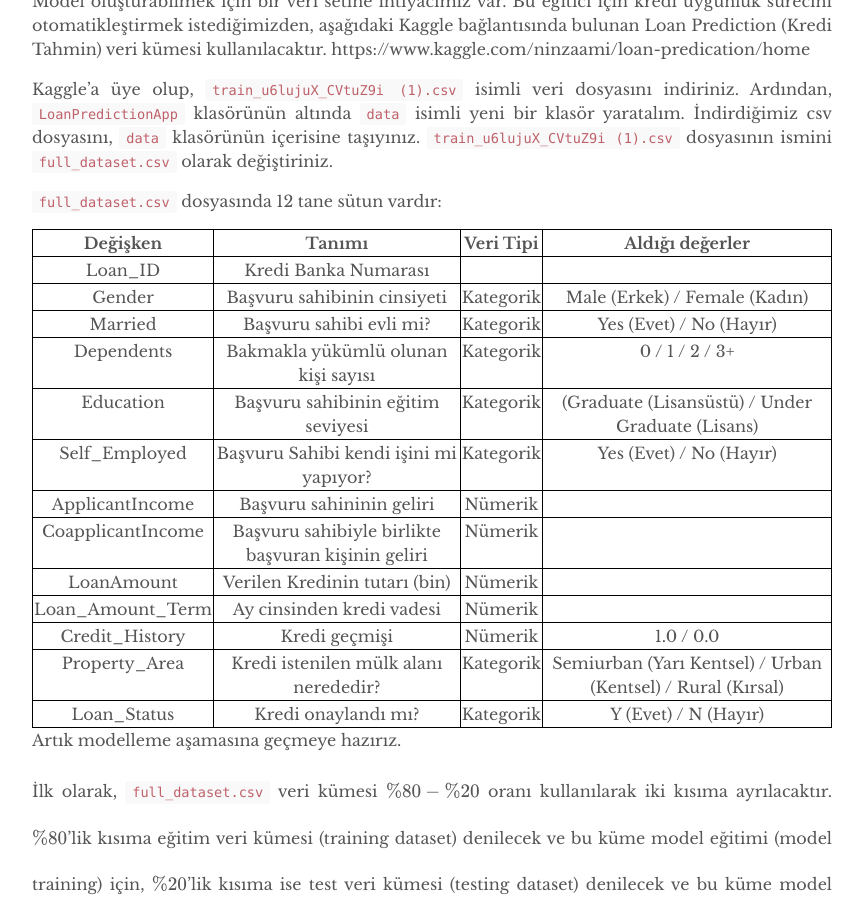
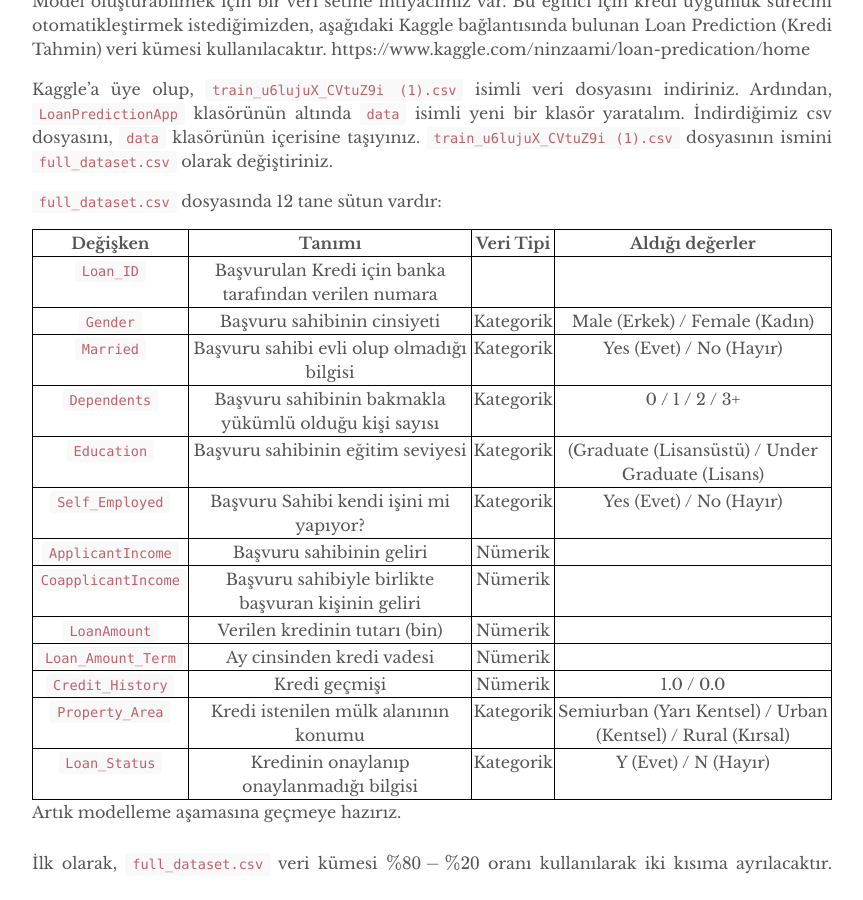
Before and after one commit to mmuratarat/turkish, a Jekyll site: the page built from _posts/2022-01-09-webapp_with_ML_model.md, in a window 1280 px wide and 900 px high, scrolled down 6854 px. Shown: the whole window, without its empty margins (208-1071 px from the left). Built offline with Jekyll 4.4.1, drawn with Linux system fonts in a browser that asks for light colours; nearby versions of some CDN libraries; formulas are drawn with MathJax 3; comment, search, counter and statistics services are not loaded; some of the changed text lies outside the part shown.

Commit message:
Update 2022-01-09-webapp_with_ML_model.md

```diff
--- a/_posts/2022-01-09-webapp_with_ML_model.md
+++ b/_posts/2022-01-09-webapp_with_ML_model.md
@@ -179,19 +179,19 @@ Kaggle'a üye olup, `train_u6lujuX_CVtuZ9i (1).csv` isimli veri dosyasını indi
 
 |      Değişken     |                       Tanımı                       | Veri Tipi |                       Aldığı değerler                       |
 |:-----------------:|:--------------------------------------------------:|:---------:|:-----------------------------------------------------------:|
-|      Loan_ID      |                Kredi Banka Numarası                |           |                                                             |
-|       Gender      |             Başvuru sahibinin cinsiyeti            | Kategorik |                Male (Erkek) / Female (Kadın)                |
-|      Married      |               Başvuru sahibi evli mi?              | Kategorik |                   Yes (Evet) / No (Hayır)                   |
-|     Dependents    |         Bakmakla yükümlü olunan kişi sayısı        | Kategorik |                        0 / 1 / 2 / 3+                       |
-|     Education     |          Başvuru sahibinin eğitim seviyesi         | Kategorik |       (Graduate (Lisansüstü) / Under Graduate (Lisans)      |
-|   Self_Employed   |       Başvuru Sahibi kendi işini mi yapıyor?       | Kategorik |                  Yes (Evet) / No (Hayır)                    |
-|  ApplicantIncome  |              Başvuru sahininin geliri              |  Nümerik  |                                                             |
-| CoapplicantIncome | Başvuru sahibiyle birlikte başvuran kişinin geliri |  Nümerik  |                                                             |
-|     LoanAmount    |            Verilen Kredinin tutarı (bin)           |  Nümerik  |                                                             |
-|  Loan_Amount_Term |              Ay cinsinden kredi vadesi             |  Nümerik  |                                                             |
-|   Credit_History  |                    Kredi geçmişi                   |  Nümerik  |                          1.0 / 0.0                          |
-|   Property_Area   |        Kredi istenilen mülk alanı nerededir?       | Kategorik | Semiurban (Yarı Kentsel) / Urban (Kentsel) / Rural (Kırsal) |
-|    Loan_Status    |                 Kredi onaylandı mı?                | Kategorik |                     Y (Evet) / N (Hayır)                    |
+|      `Loan_ID`      |                Başvurulan Kredi için banka tarafından verilen numara                |           |                                                             |
+|       `Gender`      |             Başvuru sahibinin cinsiyeti            | Kategorik |                Male (Erkek) / Female (Kadın)                |
+|      `Married`      |               Başvuru sahibi evli olup olmadığı bilgisi             | Kategorik |                   Yes (Evet) / No (Hayır)                   |
+|     `Dependents`    |         Başvuru sahibinin bakmakla yükümlü olduğu kişi sayısı        | Kategorik |                        0 / 1 / 2 / 3+                       |
+|     `Education`     |          Başvuru sahibinin eğitim seviyesi         | Kategorik |       (Graduate (Lisansüstü) / Under Graduate (Lisans)      |
+|   `Self_Employed`   |       Başvuru Sahibi kendi işini mi yapıyor?       | Kategorik |                  Yes (Evet) / No (Hayır)                    |
+|  `ApplicantIncome`  |              Başvuru sahibinin geliri              |  Nümerik  |                                                             |
+| `CoapplicantIncome` | Başvuru sahibiyle birlikte başvuran kişinin geliri |  Nümerik  |                                                             |
+|     `LoanAmount`    |            Verilen kredinin tutarı (bin)           |  Nümerik  |                                                             |
+|  `Loan_Amount_Term` |              Ay cinsinden kredi vadesi             |  Nümerik  |                                                             |
+|   `Credit_History`  |                    Kredi geçmişi                   |  Nümerik  |                          1.0 / 0.0                          |
+|   `Property_Area`   |        Kredi istenilen mülk alanının konumu      | Kategorik | Semiurban (Yarı Kentsel) / Urban (Kentsel) / Rural (Kırsal) |
+|    `Loan_Status`    |                 Kredinin onaylanıp onaylanmadığı bilgisi               | Kategorik |                     Y (Evet) / N (Hayır)                    |
 
 Artık modelleme aşamasına geçmeye hazırız.
 
```
